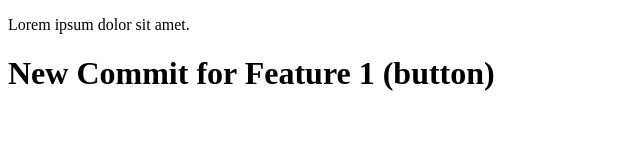
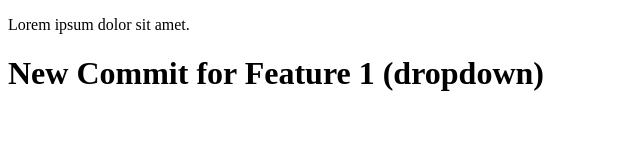
Before and after one commit to pawanperla/LOCAL_REPO, a plain HTML site: page index.html in a window 1280 px wide. Shown: the whole page, without its empty margins (0-640 px from the left). Drawn offline with Linux system fonts and the light colour scheme.

Commit message:
dropdown

```diff
--- a/index.html
+++ b/index.html
@@ -7,6 +7,6 @@
   </head>
   <body>
     <p>Lorem ipsum dolor sit amet.</p>
-    <h1>New Commit for Feature 1 (button)</h1>
+    <h1>New Commit for Feature 1 (dropdown)</h1>
   </body>
 </html>
```
